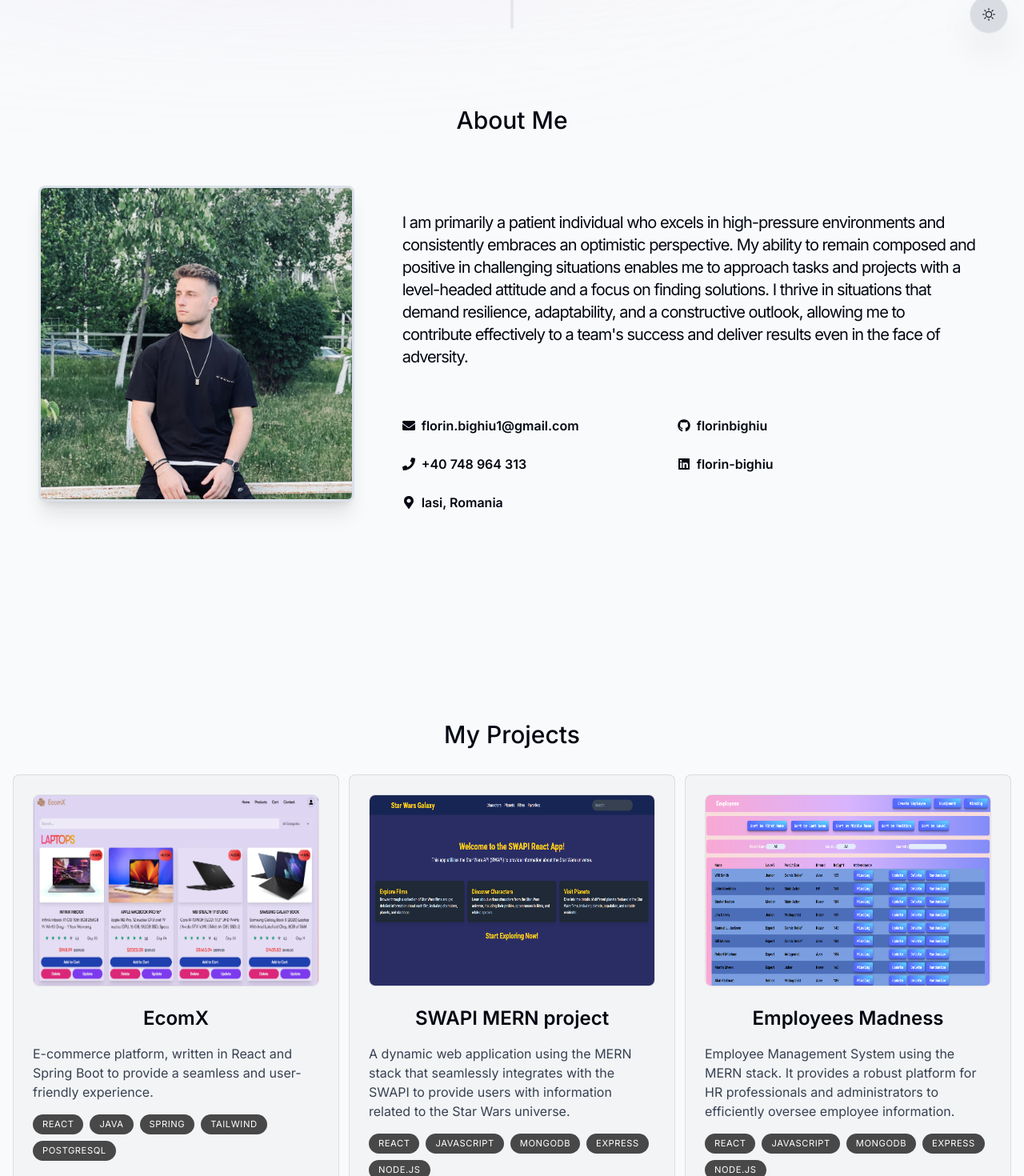
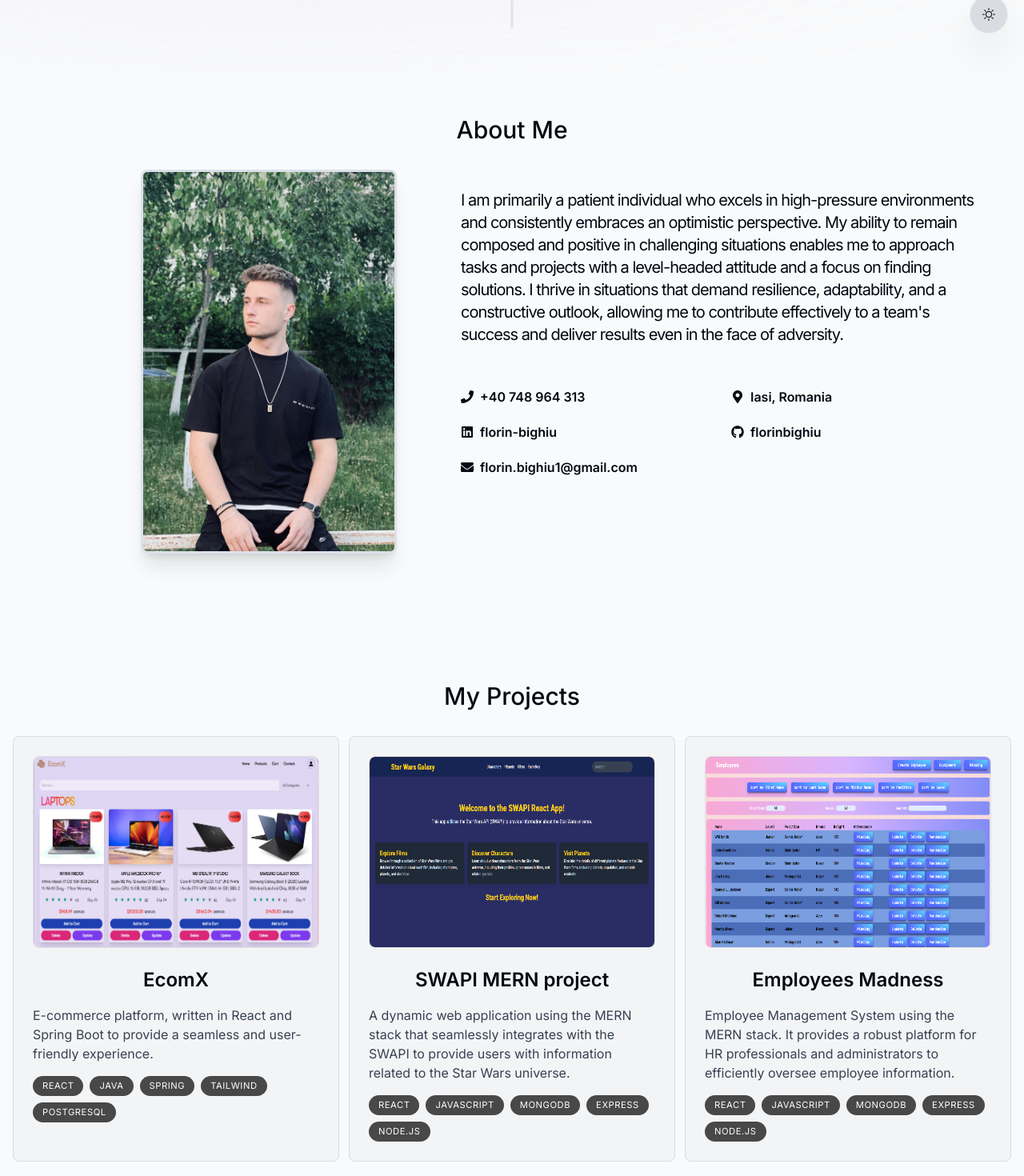
Before and after one commit to florinbighiu/portofolio, a Next.js app: page / in a window 1280 px wide. Shown: the part 738-2208 px from the top of the page at 80% size. Built offline with nearby package versions, Linux system fonts and the light colour scheme.

Commit message:
About page layout fix

```diff
--- a/components/about.tsx
+++ b/components/about.tsx
@@ -15,20 +15,22 @@ export default function About() {
   return (
     <motion.section
       ref={ref}
-      className="mb-28 w-full text-center leading-8 sm:mb-40 scroll-mt-28"
+      className="mb-28 mt-3 w-full text-center leading-8 sm:mb-40 scroll-mt-28"
       initial={{ opacity: 0, y: 100 }}
       animate={{ opacity: 1, y: 0 }}
       transition={{ delay: 0.175 }}
       id="about">
       <SectionHeading>About me</SectionHeading>
-      <div className="flex flex-col lg:flex-row gap-[3rem] p-8">
+      <div className="flex flex-col lg:flex-row gap-[3rem]">
+        <div className="flex items-start lg:items-center justify-center lg:justify-end">
           <Image
             src={profileImg}
             alt="florin"
-          className="lg:w-1/3 h-full rounded-lg object-cover border-[0.2rem] dark:border-white/65 border-slate-300/65 shadow-xl"
+            className="w-2/3 lg:w-2/3 h-[30rem] transition-all hover:translate-x-2 hover:translate-y-2 cursor-pointer rounded-lg object-cover border-[0.2rem] dark:border-white/65 border-slate-300/65 shadow-xl"
           />
-        <div className="my-5">
-          <p className="m-3 text-xl text-start tracking-tighter">
+        </div>
+        <div className="lg:mx-6 mx-2 my-4 flex-1">
+          <p className="m-2 text-xl text-start tracking-tighter">
             I am primarily a patient individual who excels in high-pressure environments and
             consistently embraces an optimistic perspective. My ability to remain composed and
             positive in challenging situations enables me to approach tasks and projects with a
@@ -37,14 +39,9 @@ export default function About() {
             effectively to a team's success and deliver results even in the face of adversity.
           </p>
           <section className="py-8">
-            <div className="max-w-2xl m-3">
-              <div className="grid grid-cols-1 md:grid-cols-2 gap-4">
-                <div>
-                  <ul className="space-y-4 font-semibold">
-                    <li className="flex items-center">
-                      <FaEnvelope className="mr-2" />
-                      <span>florin.bighiu1@gmail.com</span>
-                    </li>
+            <div className="max-w-2xl m-2">
+              <div className="">
+                <ul className="grid sm:grid-cols-2 gap-y-3 gap-x-5 font-semibold">
                   <li className="flex items-center">
                     <FaPhone className="mr-2" />
                     <span>+40 748 964 313</span>
@@ -53,20 +50,19 @@ export default function About() {
                     <FaMapMarkerAlt className="mr-2" />
                     <span>Iasi, Romania</span>
                   </li>
-                  </ul>
-                </div>
-                <div>
-                  <ul className="space-y-4 font-semibold">
+                  <li className="flex items-center">
+                    <FaLinkedin className="mr-2" />
+                    <a href="https://www.linkedin.com/in/florin-bighiu/">florin-bighiu</a>
+                  </li>
                   <li className="flex items-center">
                     <FaGithub className="mr-2" />
                     <a href="https://github.com/florinbighiu">florinbighiu</a>
                   </li>
                   <li className="flex items-center">
-                      <FaLinkedin className="mr-2" />
-                      <a href="https://www.linkedin.com/in/florin-bighiu/">florin-bighiu</a>
+                    <FaEnvelope className="mr-2" />
+                    <span>florin.bighiu1@gmail.com</span>
                   </li>
                 </ul>
-                </div>
               </div>
             </div>
           </section>
--- a/components/project.tsx
+++ b/components/project.tsx
@@ -24,14 +24,14 @@ export default function Project({ title, description, tags, imageUrl, url }: Pro
         scale: scaleProgess,
         opacity: opacityProgess,
       }}
-      className="flex flex-col items-center mb-8 last:mb-0">
-      <div className="bg-gray-100 dark:bg-transparent border dark:border-gray-200/10 border-gray-900/10 rounded-lg h-[35rem]">
-        <div className="w-full px-6 pt-6">
+      className="flex flex-col flex-wrap mb-8 last:mb-0">
+      <div className="bg-gray-100 dark:bg-gray-800/50 border dark:border-gray-200/10 border-gray-900/10 rounded-lg flex-1">
+        <div className="px-6 pt-6 flex justify-center">
           <Link href={url}>
             <Image
               src={imageUrl}
               alt="Project image"
-              className="rounded-lg h-[15rem] object-fit border border-gray-700/10 cursor-pointer hover:scale-105 transition-all"
+              className="rounded-lg h-[15rem] w-[25rem] object-fit border border-gray-700/10 cursor-pointer hover:scale-105 transition-all"
             />
           </Link>
         </div>
```
Lines whose indentation alone changed are shown as unchanged.
